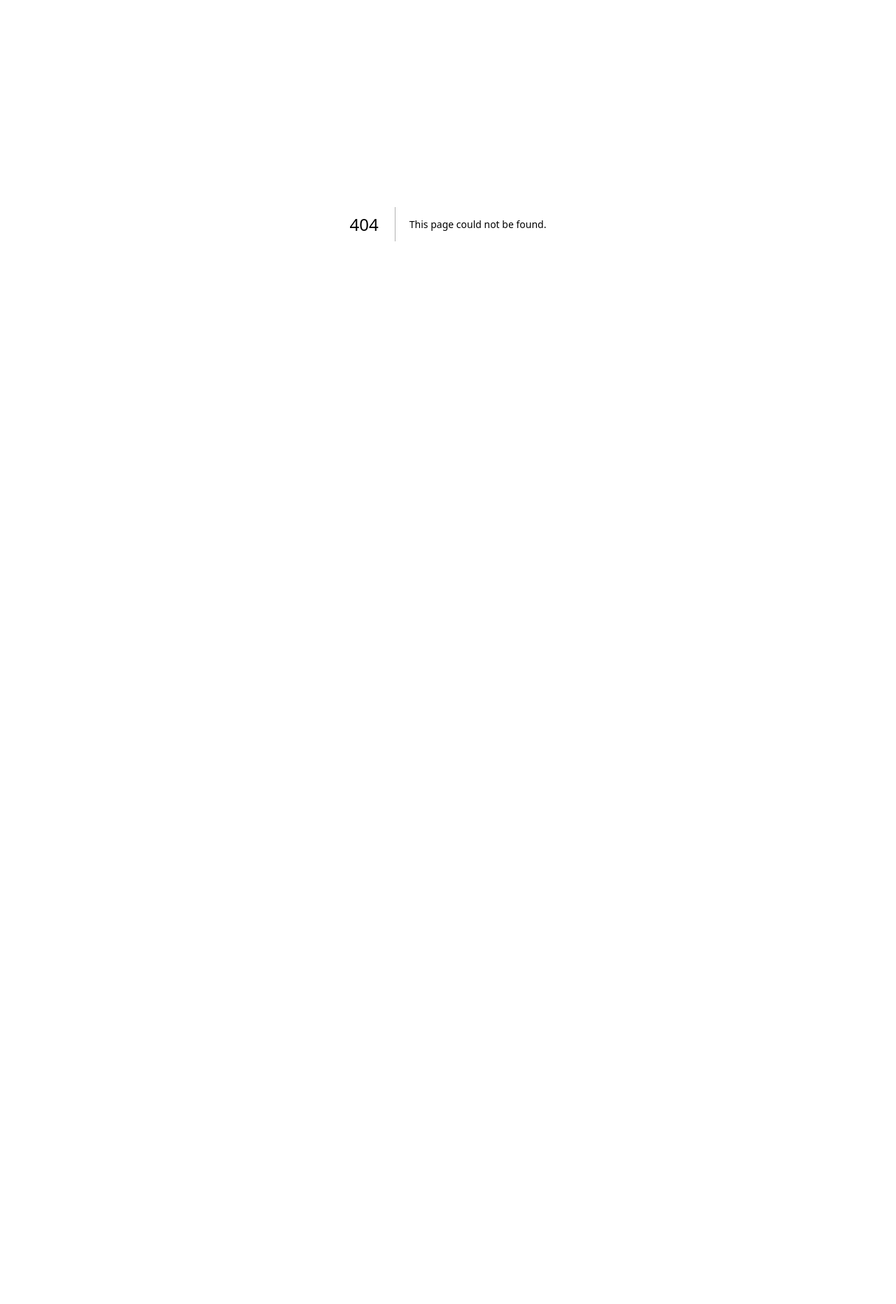
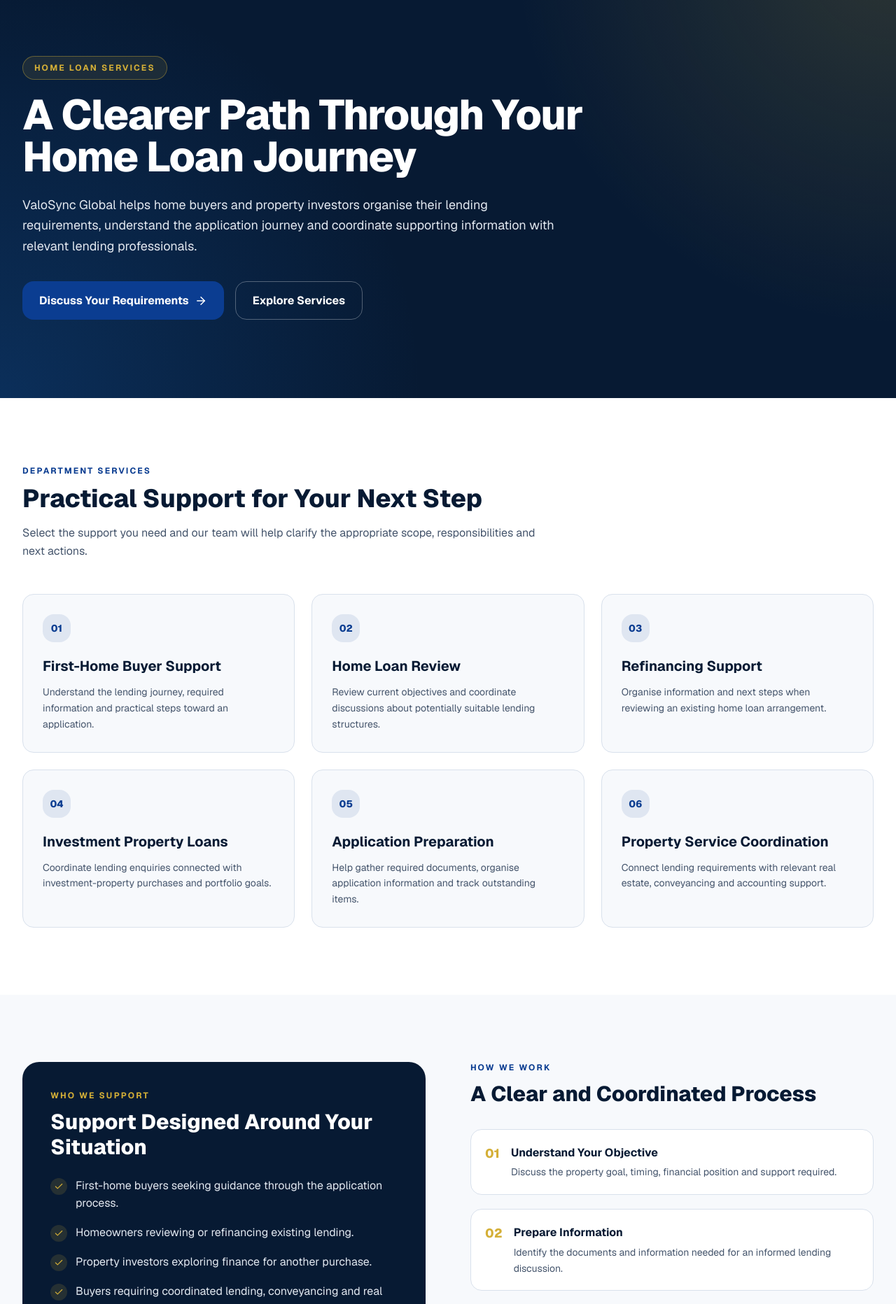
Before and after one commit to mayank-207/ValoSync-Global, a Next.js app: page /home-loans in a window 1280 px wide. Before the commit this address had no page. Shown: the part 80-1944 px from the top of the page at 70% size. Before the commit the page ends 800 px from the top, so only its background shows below. Built offline with nearby package versions, Linux system fonts and the light colour scheme.

Commit message:
Add home-loans department page

```diff
--- /dev/null
+++ b/app/home-loans/page.tsx
@@ -0,0 +1,34 @@
+import type { Metadata } from "next";
+import DepartmentPage, { DepartmentPageData } from "@/components/sections/departments/DepartmentPage";
+
+export const metadata: Metadata = {
+  title: "Home Loan Support Services | ValoSync Global",
+  description: "Structured support for home buyers, refinancing and property-investment loan enquiries.",
+  alternates: { canonical: "/home-loans" },
+};
+
+const data: DepartmentPageData = {
+  eyebrow: "Home Loan Services",
+  title: "A Clearer Path Through Your Home Loan Journey",
+  introduction: "ValoSync Global helps home buyers and property investors organise their lending requirements, understand the application journey and coordinate supporting information with relevant lending professionals.",
+  services: [
+    { title: "First-Home Buyer Support", description: "Understand the lending journey, required information and practical steps toward an application." },
+    { title: "Home Loan Review", description: "Review current objectives and coordinate discussions about potentially suitable lending structures." },
+    { title: "Refinancing Support", description: "Organise information and next steps when reviewing an existing home loan arrangement." },
+    { title: "Investment Property Loans", description: "Coordinate lending enquiries connected with investment-property purchases and portfolio goals." },
+    { title: "Application Preparation", description: "Help gather required documents, organise application information and track outstanding items." },
+    { title: "Property Service Coordination", description: "Connect lending requirements with relevant real estate, conveyancing and accounting support." },
+  ],
+  audiences: ["First-home buyers seeking guidance through the application process.", "Homeowners reviewing or refinancing existing lending.", "Property investors exploring finance for another purchase.", "Buyers requiring coordinated lending, conveyancing and real estate support."],
+  process: [
+    { title: "Understand Your Objective", description: "Discuss the property goal, timing, financial position and support required." },
+    { title: "Prepare Information", description: "Identify the documents and information needed for an informed lending discussion." },
+    { title: "Coordinate the Application", description: "Support communication, outstanding requirements and application progress." },
+    { title: "Support Through Completion", description: "Coordinate relevant next steps with lending and property stakeholders." },
+  ],
+  disclaimer: "Loan availability, suitability, rates and approval are determined by lenders and authorised credit professionals. This page does not provide financial or credit advice and does not guarantee approval.",
+};
+
+export default function HomeLoansPage() {
+  return <DepartmentPage data={data} />;
+}
```
